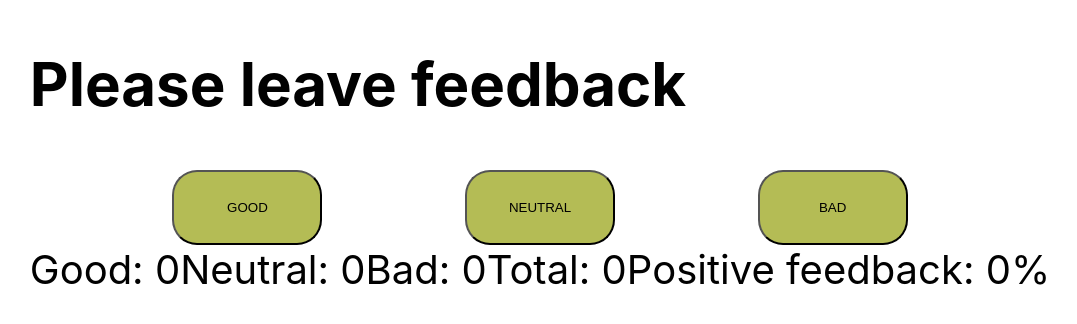
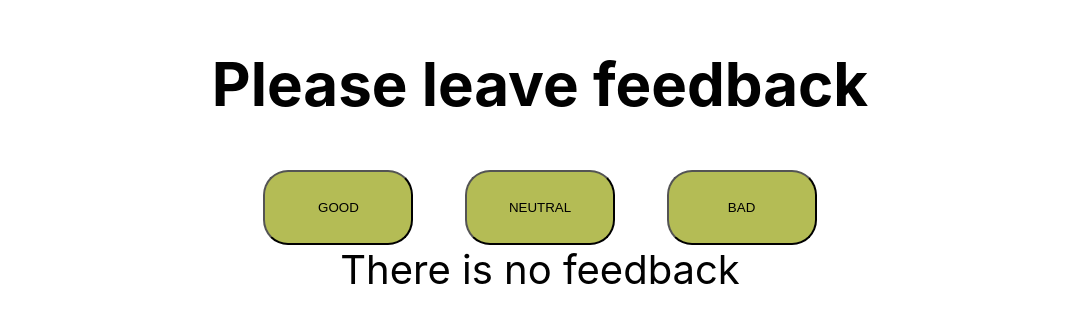
Before and after one commit to Nikita80230/goit-react-hw-02-feedback, a React (Create React App) app: page / in a window 1280 px wide. Shown: the part 254-578 px from the top of the page, without its empty margins (100-1177 px from the left). Built offline with nearby package versions, Linux system fonts and the light colour scheme.

Commit message:
task 1 - done)

```diff
--- a/src/components/App.jsx
+++ b/src/components/App.jsx
@@ -1,5 +1,8 @@
 import { Component } from "react";
-import { Reviews } from "./Reviews/Reviews";
+
+import { FeedbackOptions } from "./FeedbackOptions/FeedbackOptions";
+import { Statistics } from "./Statistics/Statistics";
+import { Notification } from "./Notification/Notification";
 
 export class App extends Component {
 
@@ -28,7 +31,7 @@ export class App extends Component {
   }
 
   handleClickGood = (event) => {
-      // this.countTotalFeedback()
+
       this.setState((prevState) => {
           return {
             good: prevState.good + 1,
@@ -39,7 +42,7 @@ export class App extends Component {
   }
 
   handleClickNeutral = (event) => {
-    // this.countTotalFeedback()
+
       this.setState((prevState) => {
           return {
               neutral: prevState.neutral + 1,
@@ -68,12 +71,14 @@ export class App extends Component {
           height: '100vh',
           display: 'flex',
           justifyContent: 'center',
+          flexDirection: "column",
           alignItems: 'center',
           fontSize: 40,
           color: '#010101'
         }}
       >
-        <Reviews handleClickGood={this.handleClickGood} handleClickNeutral={this.handleClickNeutral} handleClickBad={this.handleClickBad} stateValue={this.state} />
+        <FeedbackOptions handleClickGood={this.handleClickGood} handleClickNeutral={this.handleClickNeutral} handleClickBad={this.handleClickBad} stateValue={this.state} />
+        {this.state.total ? <Statistics good={this.state.good} neutral={this.state.neutral} bad={this.state.bad} total={this.state.total} positiveFeedback={this.state.positiveFeedback}></Statistics> : <Notification message="There is no feedback"/>}
       </div>
     );
   }
--- a/src/components/Reviews/Reviews.jsx
+++ b/src/components/FeedbackOptions/FeedbackOptions.jsx
@@ -1,7 +1,7 @@
 
-import css from "./Reviews.module.css"
+import css from "./FeedbackOptions.module.css"
 
-export const Reviews = ({
+export const FeedbackOptions = ({
     handleClickGood,
     handleClickNeutral,
     handleClickBad, stateValue}) => {
@@ -29,15 +29,6 @@ export const Reviews = ({
                         </li>
                     </ul>
                 </div>
-                <div className="reviews-results__container">
-                    <ul className={css.list}>
-                        <li className="reviews-results__item">Good: {stateValue.good}</li>
-                        <li className="reviews-results__item">Neutral: {stateValue.neutral}</li>
-                        <li className="reviews-results__item">Bad: {stateValue.bad}</li>
-                        <li className="reviews-results__item">Total: {stateValue.total}</li>
-                        <li className="reviews-results__item">Positive feedback: {stateValue.positiveFeedback}%</li>
-                    </ul>
-                </div>
             </div>
 
         )
--- a/src/components/Reviews/Reviews.module.css
+++ b/src/components/FeedbackOptions/FeedbackOptions.module.css
@@ -5,9 +5,14 @@
   list-style: none;
   justify-content: space-evenly;
 }
+
 .btn {
   width: 150px;
   height: 75px;
   background-color: rgb(180, 188, 85);
   border-radius: 25px;
 }
+
+.list.reviewsList {
+  flex-direction: column;
+}
--- /dev/null
+++ b/src/components/Notification/Notification.jsx
@@ -0,0 +1,5 @@
+export const Notification = ({message}) => {
+    return (
+        <span>{message}</span>
+    )
+}
--- /dev/null
+++ b/src/components/Statistics/Statistics.jsx
@@ -0,0 +1,13 @@
+import css from "./Statistics.module.css"
+
+export const Statistics = ({ good, neutral, bad, total, positiveFeedback }) => {
+ return (<div className="reviews-results__container">
+                    <ul className={css.list}>
+                        <li className="reviews-results__item">Good: {good}</li>
+                        <li className="reviews-results__item">Neutral: {neutral}</li>
+                        <li className="reviews-results__item">Bad: {bad}</li>
+                        <li className="reviews-results__item">Total: {total}</li>
+                        <li className="reviews-results__item">Positive feedback: {positiveFeedback}%</li>
+                    </ul>
+    </div>)
+}
--- /dev/null
+++ b/src/components/Statistics/Statistics.module.css
@@ -0,0 +1,8 @@
+.list {
+  padding: 0;
+  margin: 0;
+  display: flex;
+  list-style: none;
+  justify-content: space-evenly;
+  flex-direction: column;
+}
```
